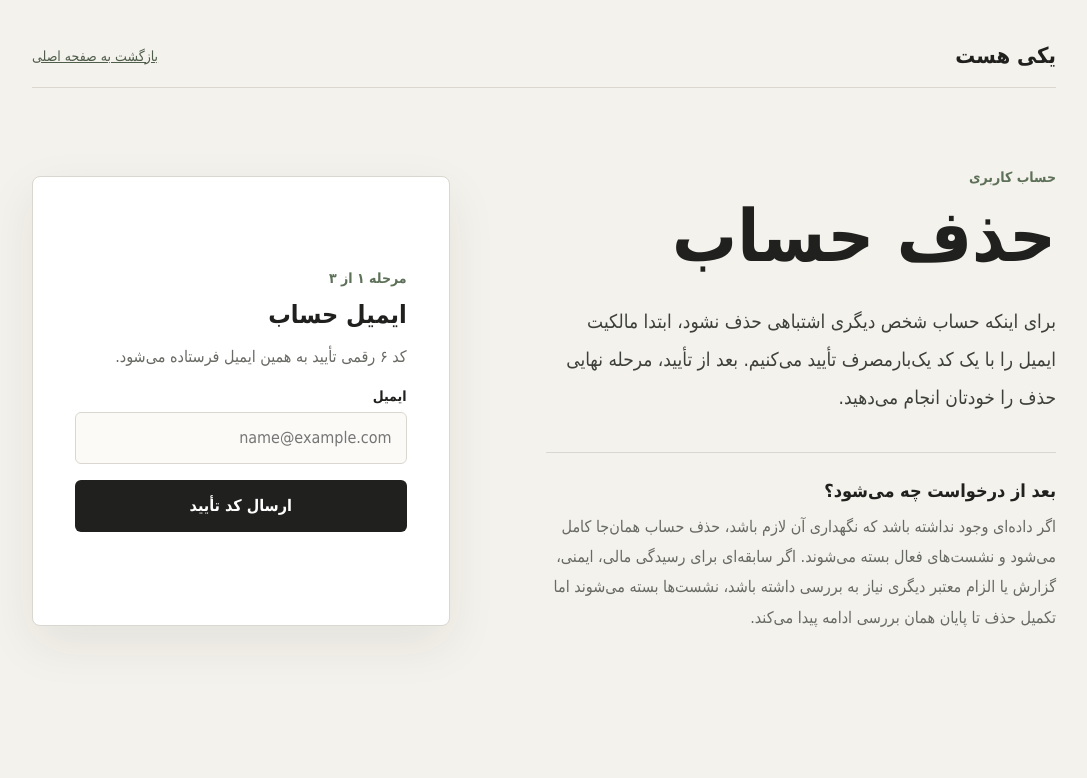
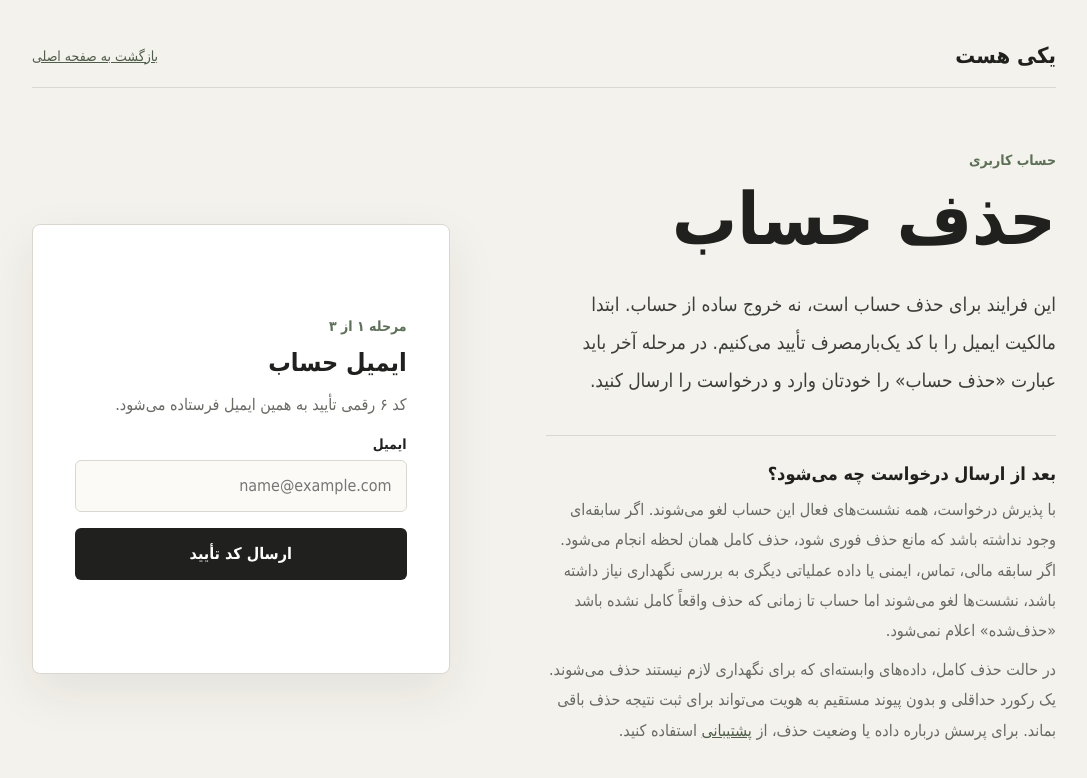
Before and after one commit to morfisam25-tech/YEKI-HAST, a Next.js app in the folder apps/web/: page /account/delete in a window 1280 px wide. Shown: the top 778 px of the page, without its empty margins (96-1183 px from the left). Built offline with nearby package versions, Linux system fonts and the light colour scheme.

Commit message:
ux: clarify destructive account deletion outcomes

```diff
--- a/apps/web/app/account/delete/page.tsx
+++ b/apps/web/app/account/delete/page.tsx
@@ -124,12 +124,15 @@ export default function DeleteAccountPage() {
           <p className="kicker">حساب کاربری</p>
           <h1 id="delete-title">حذف حساب</h1>
           <p className="lead">
-            برای اینکه حساب شخص دیگری اشتباهی حذف نشود، ابتدا مالکیت ایمیل را با یک کد یک‌بارمصرف تأیید می‌کنیم. بعد از تأیید، مرحله نهایی حذف را خودتان انجام می‌دهید.
+            این فرایند برای حذف حساب است، نه خروج ساده از حساب. ابتدا مالکیت ایمیل را با کد یک‌بارمصرف تأیید می‌کنیم. در مرحله آخر باید عبارت «حذف حساب» را خودتان وارد و درخواست را ارسال کنید.
           </p>
           <div className="after-login">
-            <h2>بعد از درخواست چه می‌شود؟</h2>
+            <h2>بعد از ارسال درخواست چه می‌شود؟</h2>
             <p>
-              اگر داده‌ای وجود نداشته باشد که نگهداری آن لازم باشد، حذف حساب همان‌جا کامل می‌شود و نشست‌های فعال بسته می‌شوند. اگر سابقه‌ای برای رسیدگی مالی، ایمنی، گزارش یا الزام معتبر دیگری نیاز به بررسی داشته باشد، نشست‌ها بسته می‌شوند اما تکمیل حذف تا پایان همان بررسی ادامه پیدا می‌کند.
+              با پذیرش درخواست، همه نشست‌های فعال این حساب لغو می‌شوند. اگر سابقه‌ای وجود نداشته باشد که مانع حذف فوری شود، حذف کامل همان لحظه انجام می‌شود. اگر سابقه مالی، تماس، ایمنی یا داده عملیاتی دیگری به بررسی نگهداری نیاز داشته باشد، نشست‌ها لغو می‌شوند اما حساب تا زمانی که حذف واقعاً کامل نشده باشد «حذف‌شده» اعلام نمی‌شود.
+            </p>
+            <p>
+              در حالت حذف کامل، داده‌های وابسته‌ای که برای نگهداری لازم نیستند حذف می‌شوند. یک رکورد حداقلی و بدون پیوند مستقیم به هویت می‌تواند برای ثبت نتیجه حذف باقی بماند. برای پرسش درباره داده یا وضعیت حذف، از <a href="mailto:sales@uniqueholding.com.tr">پشتیبانی</a> استفاده کنید.
             </p>
           </div>
         </div>
@@ -190,7 +193,7 @@ export default function DeleteAccountPage() {
                 <p className="form-eyebrow">مرحله ۳ از ۳</p>
                 <h2>تأیید نهایی حذف</h2>
                 <p className="helper">
-                  این اقدام دسترسی شما به حساب را قطع می‌کند. اگر حذف کامل همان لحظه ممکن نباشد، نشست‌ها بسته می‌شوند و درخواست برای بررسی نگهداری ضروری ثبت می‌شود.
+                  با ارسال این درخواست، نشست‌های فعال حساب لغو می‌شوند. حذف فیزیکی حساب فقط وقتی همان لحظه کامل اعلام می‌شود که backend واقعاً آن را انجام داده باشد؛ در غیر این صورت درخواست برای بررسی نگهداری باقی می‌ماند.
                 </p>
               </div>
               <label htmlFor="confirmation">برای تأیید بنویسید: حذف حساب</label>
@@ -213,7 +216,7 @@ export default function DeleteAccountPage() {
               <p className="form-eyebrow">حذف کامل شد</p>
               <h2>حساب شما حذف شد.</h2>
               <p className="helper">
-                نشست‌های حساب بسته شده و داده‌هایی که نگهداری آن‌ها لازم نبود حذف شده‌اند. برای استفاده دوباره از «یکی هست» باید حساب تازه‌ای بسازید.
+                backend حذف کامل را تأیید کرده است. نشست‌های حساب لغو شده‌اند و رکورد اصلی حساب و داده‌های وابسته‌ای که نگهداری آن‌ها لازم نبود حذف شده‌اند. برای استفاده دوباره از «یکی هست» باید حساب تازه‌ای بسازید.
               </p>
               <a href="/">بازگشت به صفحه اصلی</a>
             </div>
@@ -222,9 +225,12 @@ export default function DeleteAccountPage() {
           {step === 'requested' && (
             <div className="verified-state">
               <p className="form-eyebrow">درخواست ثبت شد</p>
-              <h2>دسترسی حساب بسته شد.</h2>
+              <h2>حذف هنوز کامل نشده است.</h2>
               <p className="helper">
-                یک یا چند سابقه نیاز به بررسی نگهداری دارد. نشست‌های فعال بسته شده‌اند و درخواست حذف برای تکمیل فرایند ثبت شده است.
+                نشست‌های فعال حساب لغو شده‌اند، اما یک یا چند سابقه مانع حذف فوری شده‌اند و درخواست نیاز به بررسی نگهداری دارد. این وضعیت به معنی حذف کامل حساب نیست.
+              </p>
+              <p className="helper">
+                برای پرسش درباره این وضعیت می‌توانید به <a href="mailto:sales@uniqueholding.com.tr">sales@uniqueholding.com.tr</a> ایمیل بزنید.
               </p>
               <a href="/">بازگشت به صفحه اصلی</a>
             </div>
```
